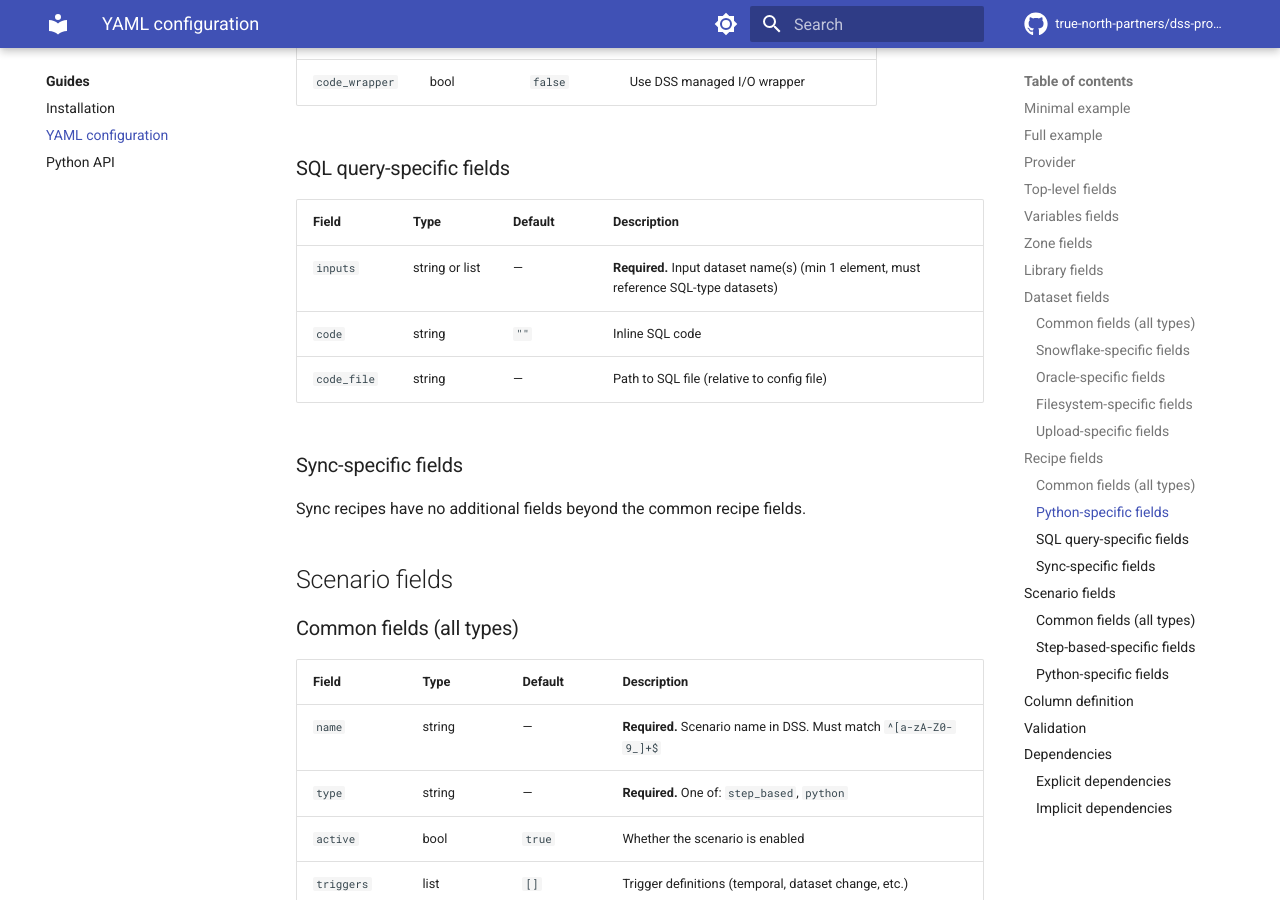
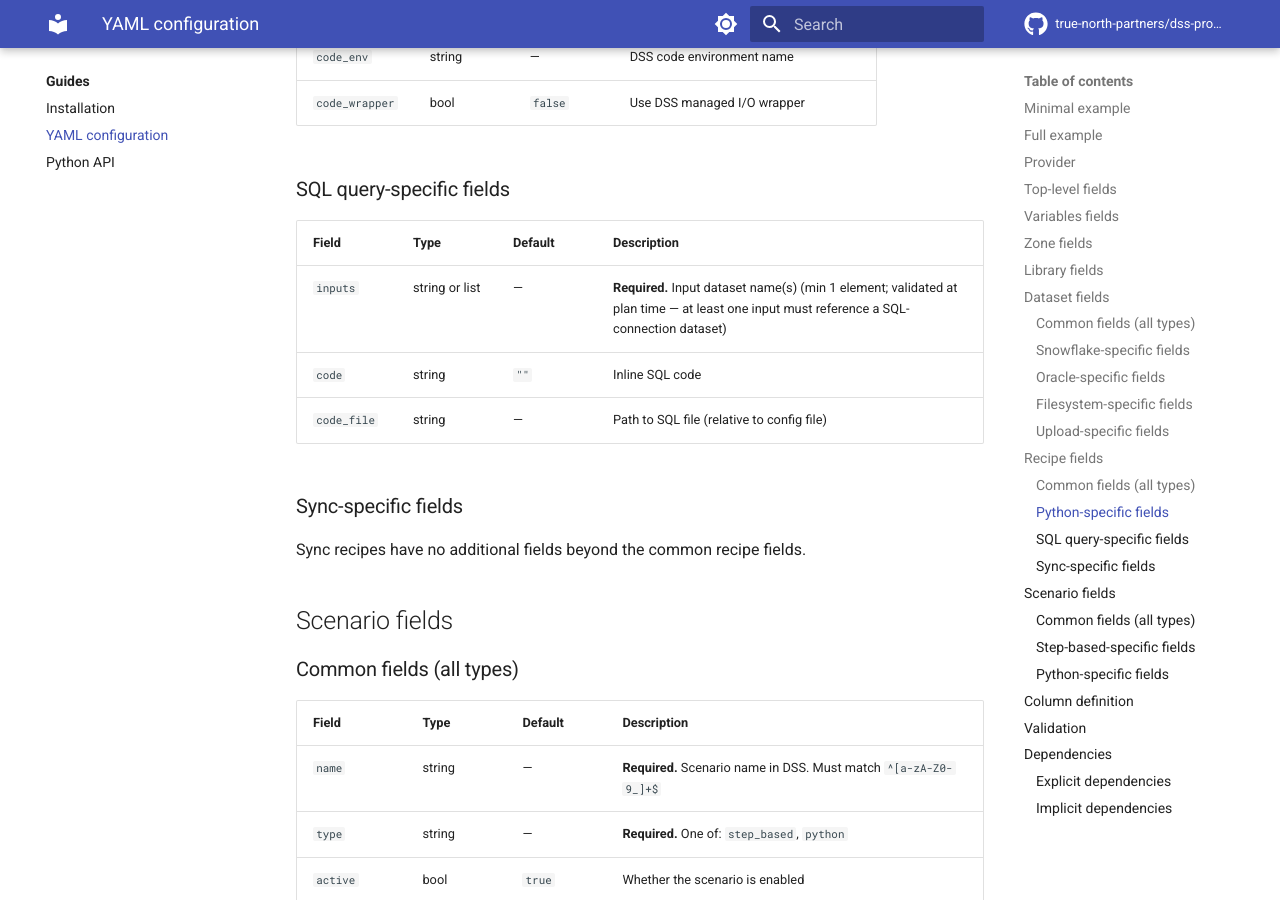
Before and after one commit to true-north-partners/dss-provisioner, an MkDocs documentation site: the page built from docs/guides/yaml-config.md, in a window 1280 px wide and 900 px high, scrolled down 7750 px. Built offline with MkDocs 1.6.1 and Material for MkDocs 9.7.7, drawn with Linux system fonts in a browser that asks for light colours; comment, search, counter and statistics services are not loaded; the version menu is left out; some of the changed text lies outside the part shown.

Commit message:
fix(docs): address PR review comments

```diff
--- a/docs/guides/yaml-config.md
+++ b/docs/guides/yaml-config.md
@@ -251,7 +251,7 @@
 
 | Field | Type | Default | Description |
 |---|---|---|---|
-| `inputs` | string or list | — | **Required.** Input dataset name(s) (min 1 element, must reference SQL-type datasets) |
+| `inputs` | string or list | — | **Required.** Input dataset name(s) (min 1 element; validated at plan time — at least one input must reference a SQL-connection dataset) |
 | `code` | string | `""` | Inline SQL code |
 | `code_file` | string | — | Path to SQL file (relative to config file) |
 
@@ -306,7 +306,7 @@
 
 - **Tags**: each tag must be a non-empty string
 - **Recipe outputs**: at least one output is required
-- **SQL recipe inputs**: at least one input is required (must reference SQL-type datasets)
+- **SQL recipe inputs**: at least one input is required
 - **Zone color**: must be a valid hex color in `#RRGGBB` format
 - **Snowflake/Oracle `schema_name` and `table`**: must be non-empty
 - **Filesystem `path`**: must be non-empty
@@ -316,6 +316,7 @@
 
 - **`depends_on`** addresses must reference a known resource (in config or state)
 - **`zone`** references must point to a resource of type `dss_zone`
+- **SQL recipe inputs** must include at least one SQL-connection dataset
 
 ## Dependencies
 
```
Also changed, not shown: other parts of docs/guides/yaml-config.md (+1 -1 lines), docs/concepts/configuration.md (+2 -2 lines), docs/concepts/resources.md (+1 -1 lines).
